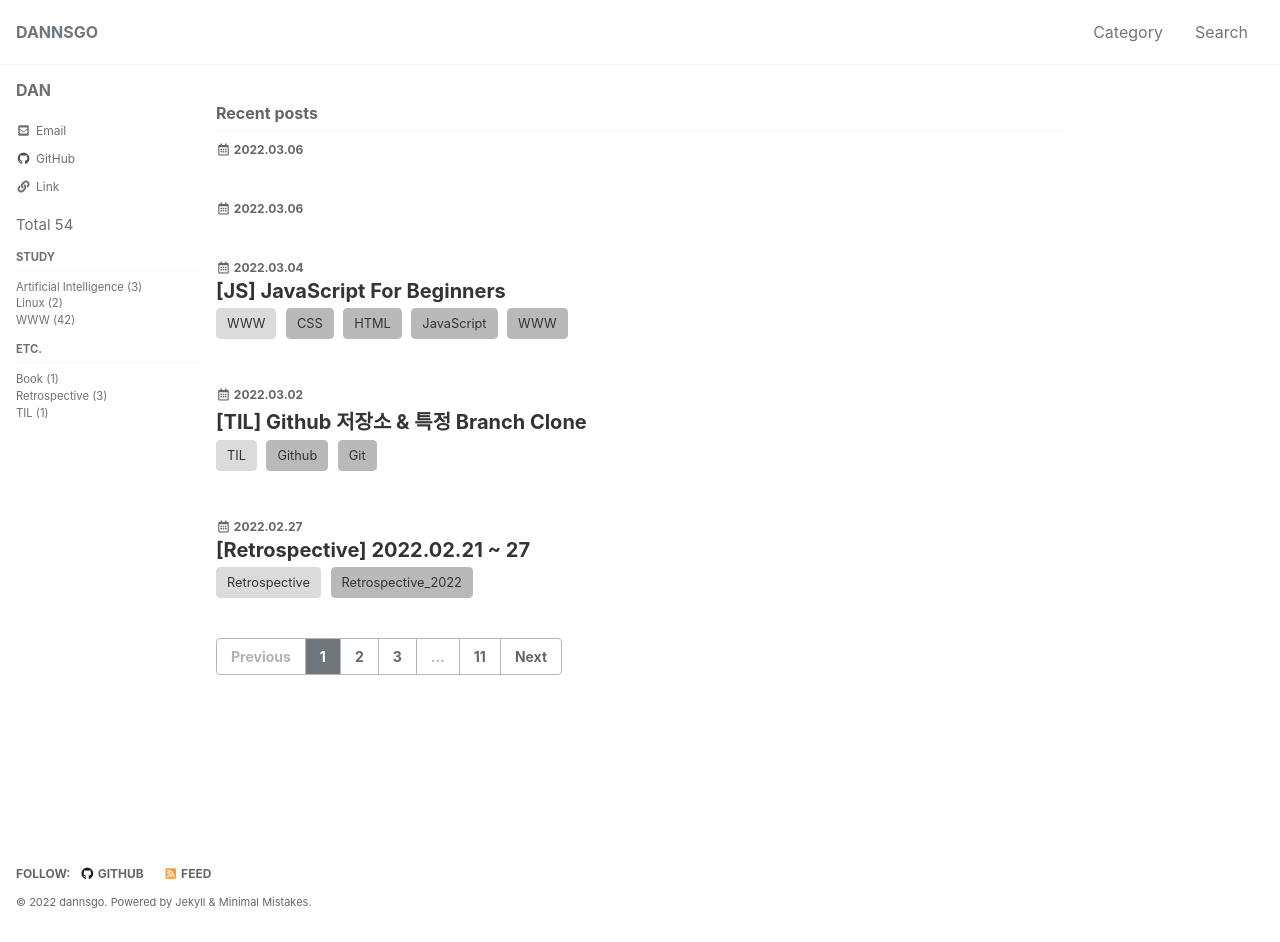
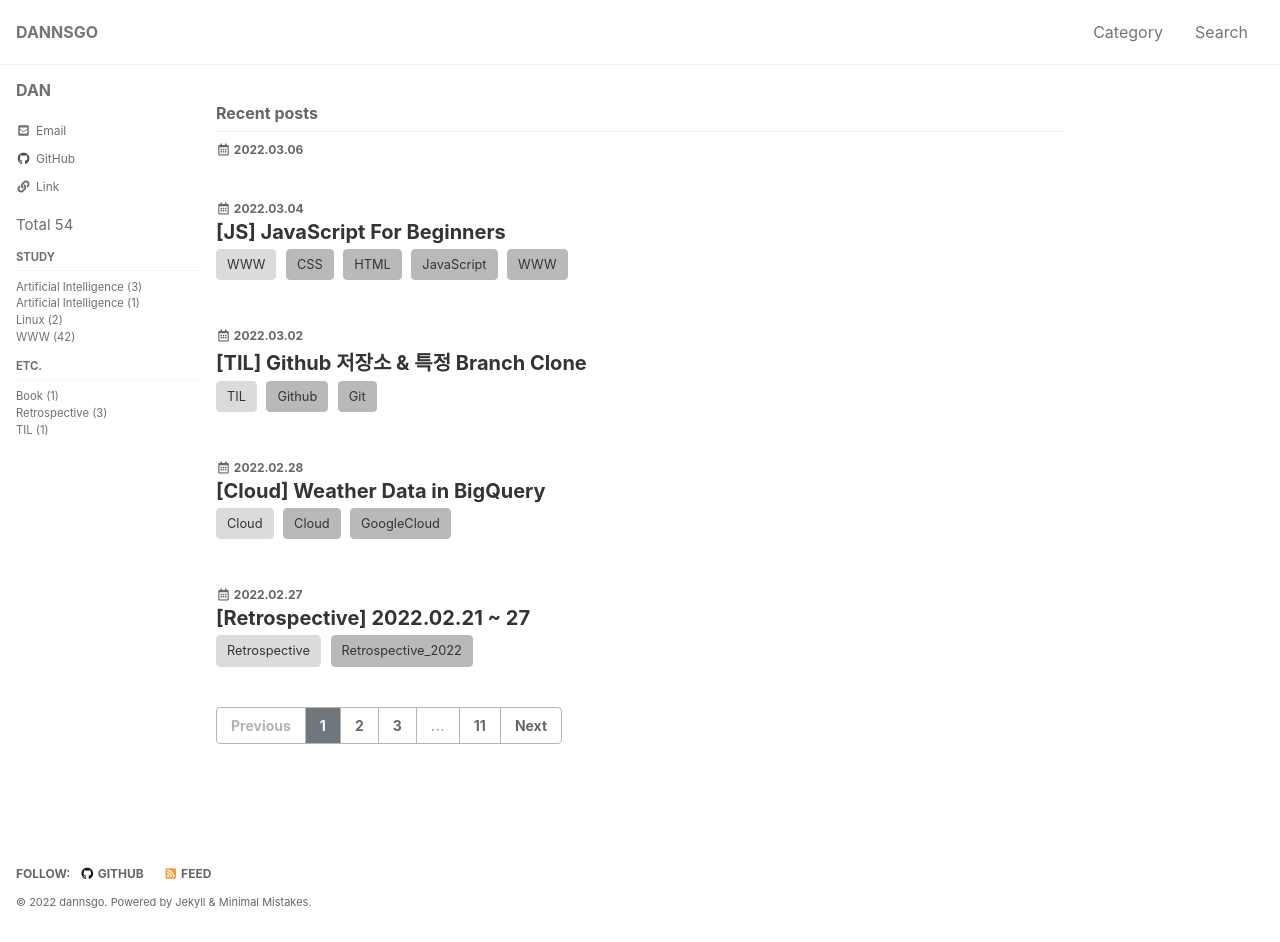
Before and after one commit to znhoon/dannsgo.github.io, a Jekyll site: the page built from index.html, in a window 1280 px wide and 942 px high. Built offline with Jekyll 4.4.1, drawn with Linux system fonts in a browser that asks for light colours; cached includes are drawn as plain includes; some web fonts are replaced; the list of posts is cut into pages by our own code; part of the change alters nothing that is shown.

Commit message:
Update 2022-02-28-cloud-220228.md

```diff
--- a/_posts/Cloud/2022-02-28-cloud-220228.md
+++ b/_posts/Cloud/2022-02-28-cloud-220228.md
@@ -1,13 +1,11 @@
 ---
-<<<<<<< HEAD
-title: "[Cloud] 2022 Google Cloud Study Jam - Weather Data in BigQueryPermalink"
-=======
 title: "[Cloud] Weather Data in BigQuery"
->>>>>>> 790f88ed5ba1849f58fdad3d7056d65004347caf
+
 categories:
  - Cloud
 tags:
  - [Cloud, GoogleCloud]
+
 toc: ture
 toc_sticky: true
 ---
```
